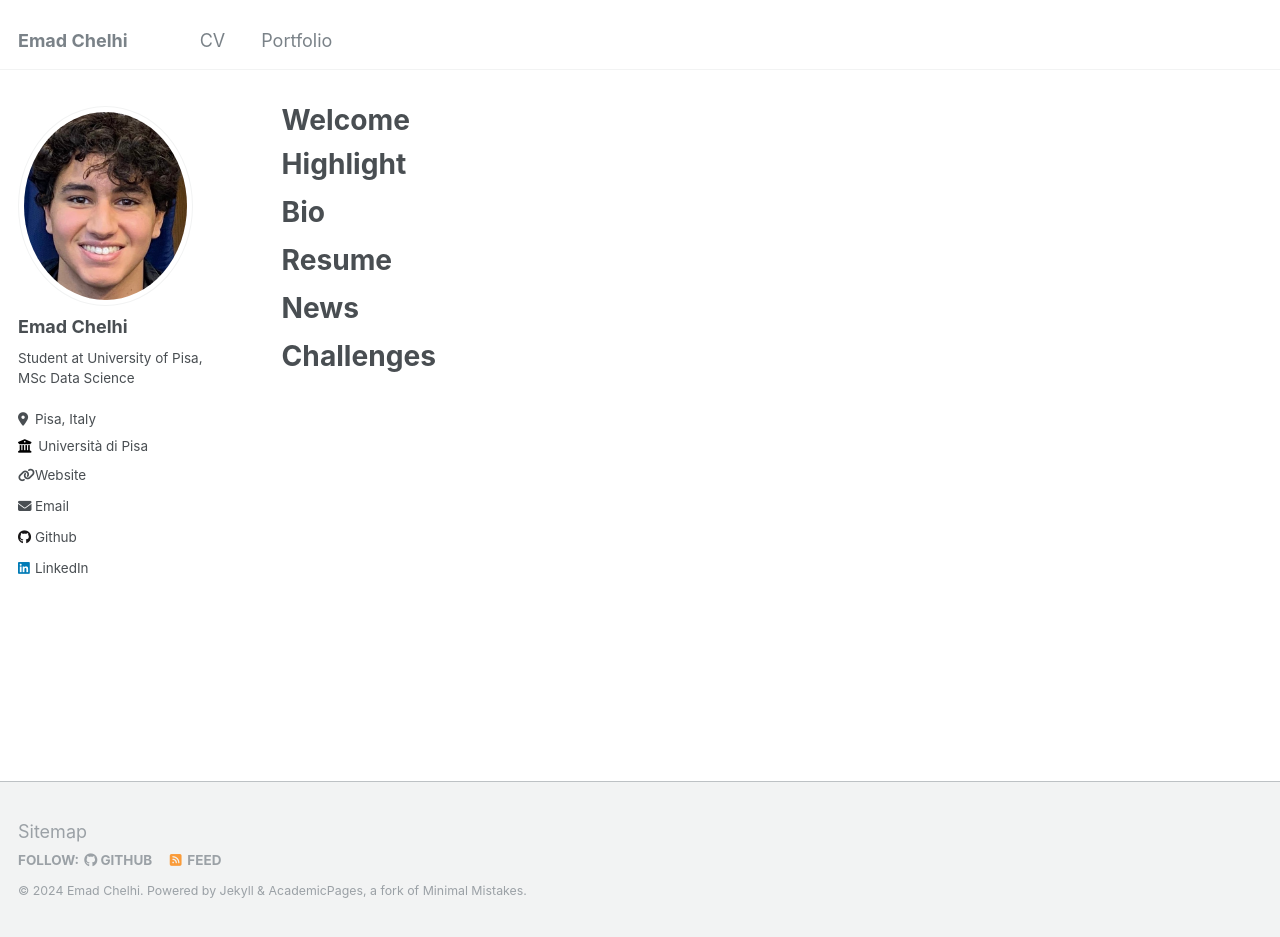
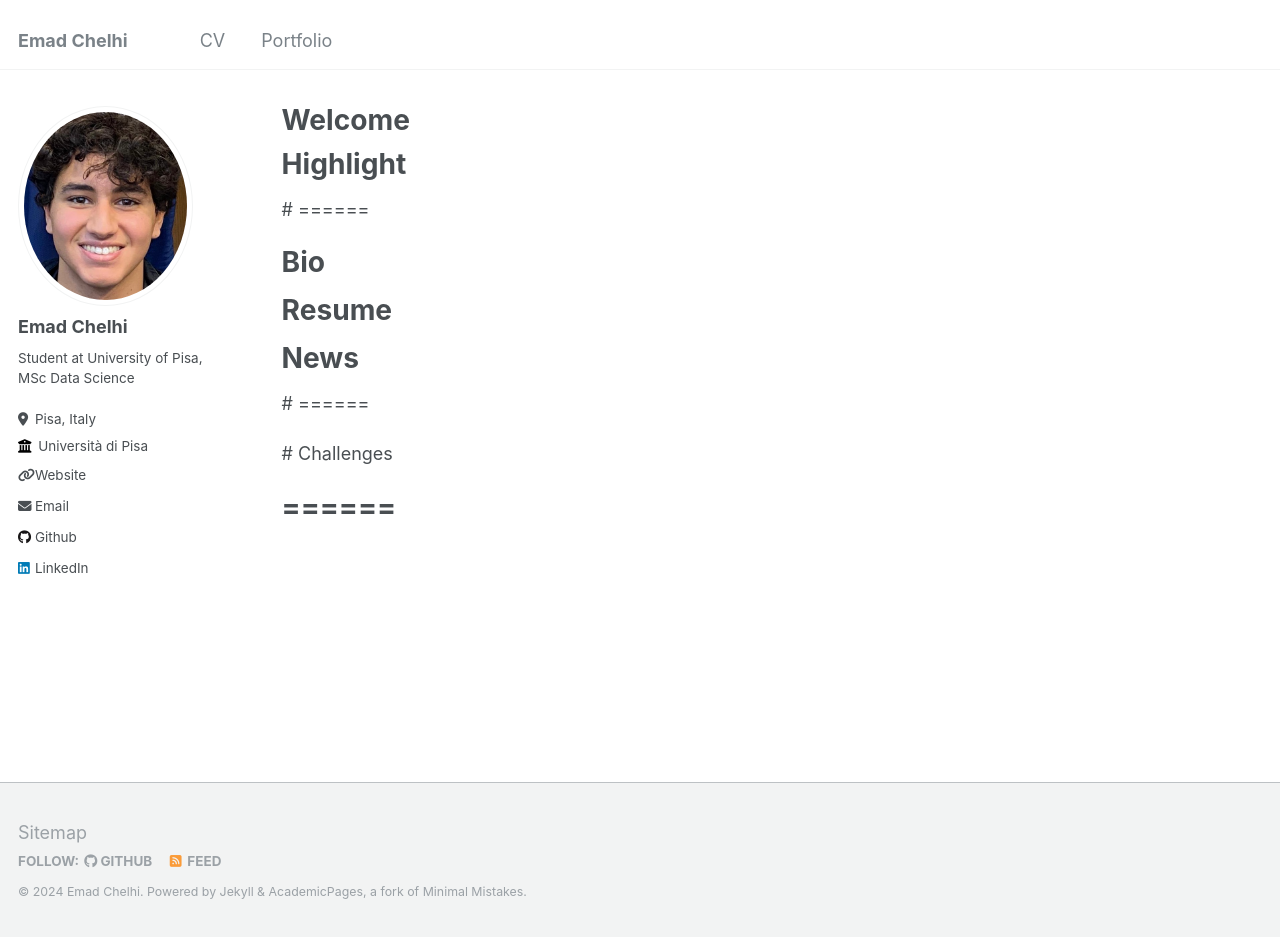
Before and after one commit to EmadChelhi/EmadChelhi.github.io, a Jekyll site: the page built from _pages/about.md, in a window 1280 px wide and 937 px high. Built offline with Jekyll 4.4.1, drawn with Linux system fonts in a browser that asks for light colours.

```diff
--- a/_pages/about.md
+++ b/_pages/about.md
@@ -9,8 +9,8 @@ redirect_from:
 
 
 
-Highlight
-======
+# Highlight
+# ======
 
 
 Bio
@@ -22,10 +22,10 @@ Resume
 
 
 
-News
-======
+# News
+# ======
 
 
 
-Challenges
-======
+# Challenges
+# ======
```
Also changed, not shown: _portfolio/portfolio-11.md (+1 -1 lines).
